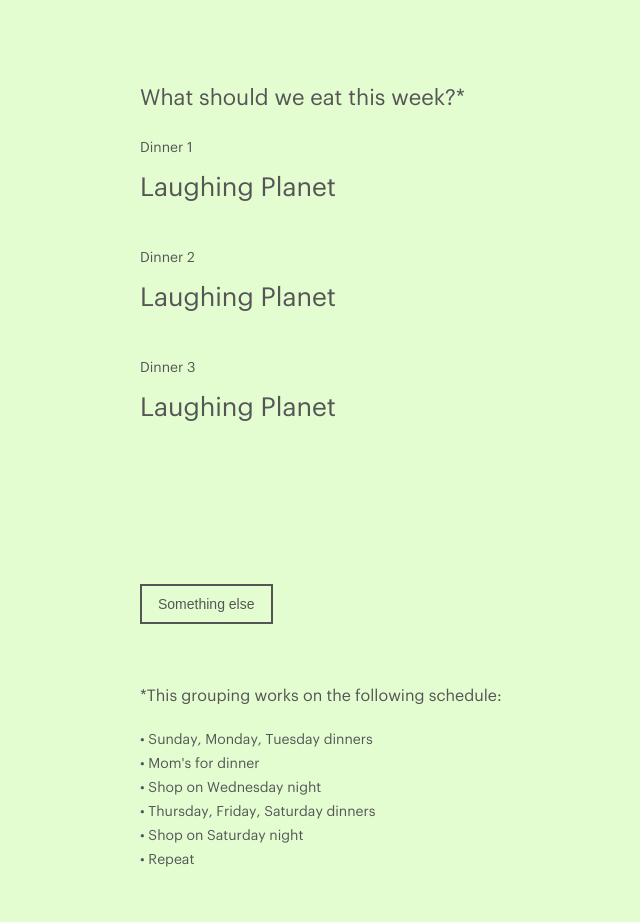
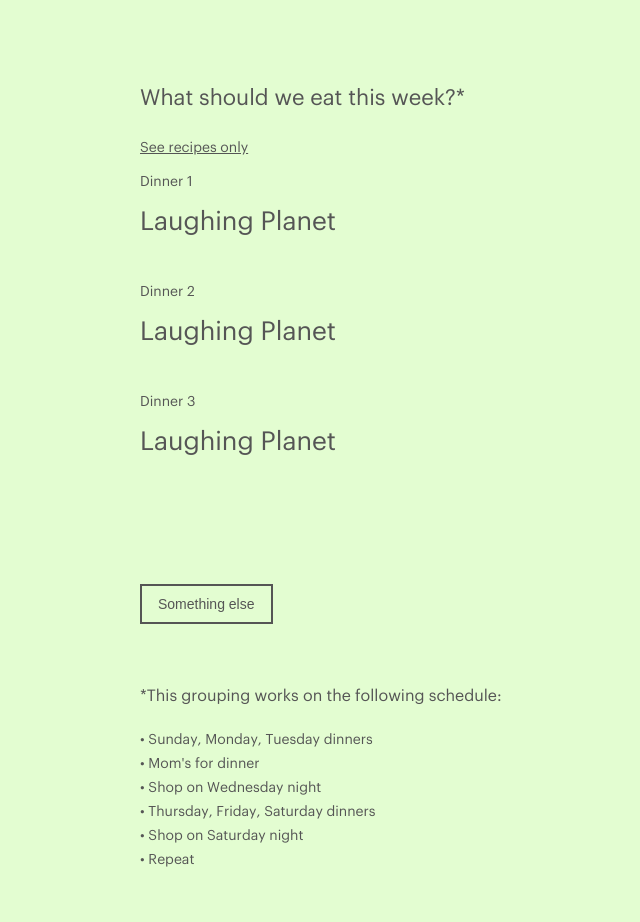
Before and after one commit to jonaschafer/jonaschafer.github.io, a Jekyll site: the page built from meals.html, in a window 1280 px wide. Shown: the whole page, without its empty margins (140-780 px from the left). Built offline with Jekyll 4.4.1, drawn with Linux system fonts in a browser that asks for light colours.

Commit message:
added link to recipes from meals

```diff
--- a/meals.html
+++ b/meals.html
@@ -8,6 +8,7 @@
 <form action="#">
   <div class="book">
     <p class="intro">What should we eat this week?*</p>
+    <p class="byline"><a href="http://www.jonschafer.com/recipes">See recipes only</a></p>
 
     <p class="nights">Dinner 1</p>
     <p class="meals"><span class="message">Laughing Planet</span></p>
```
